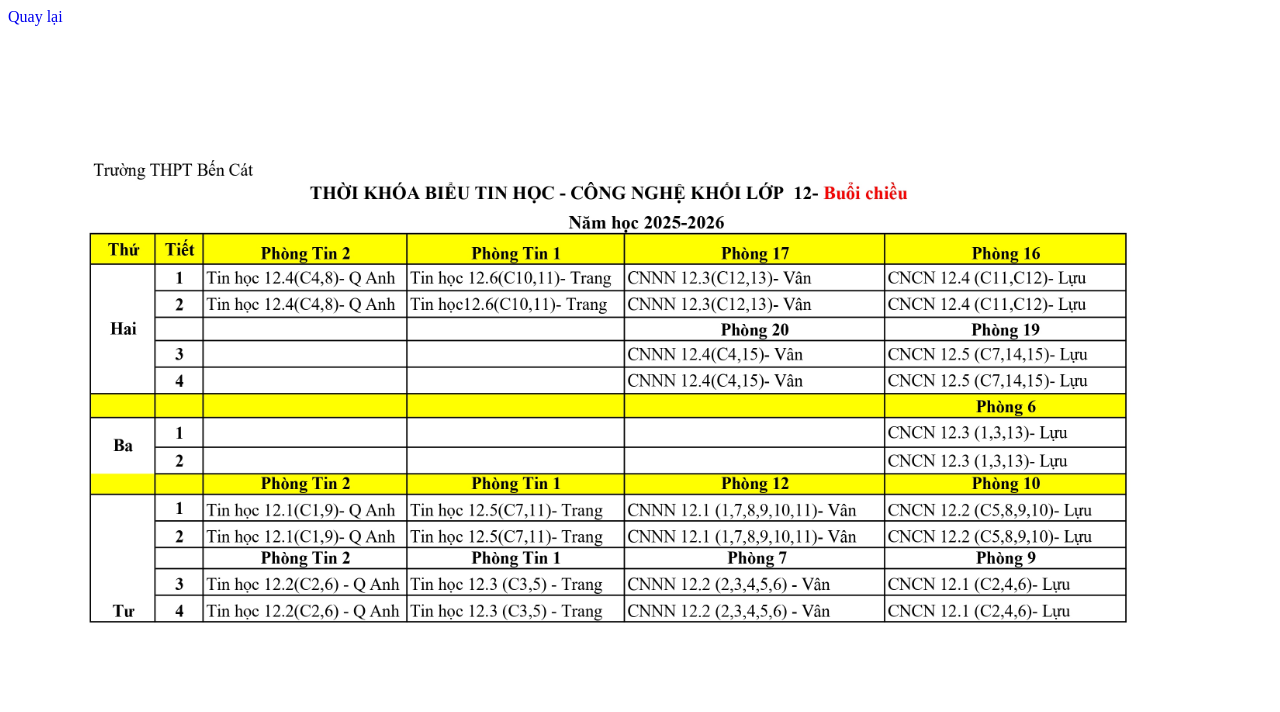
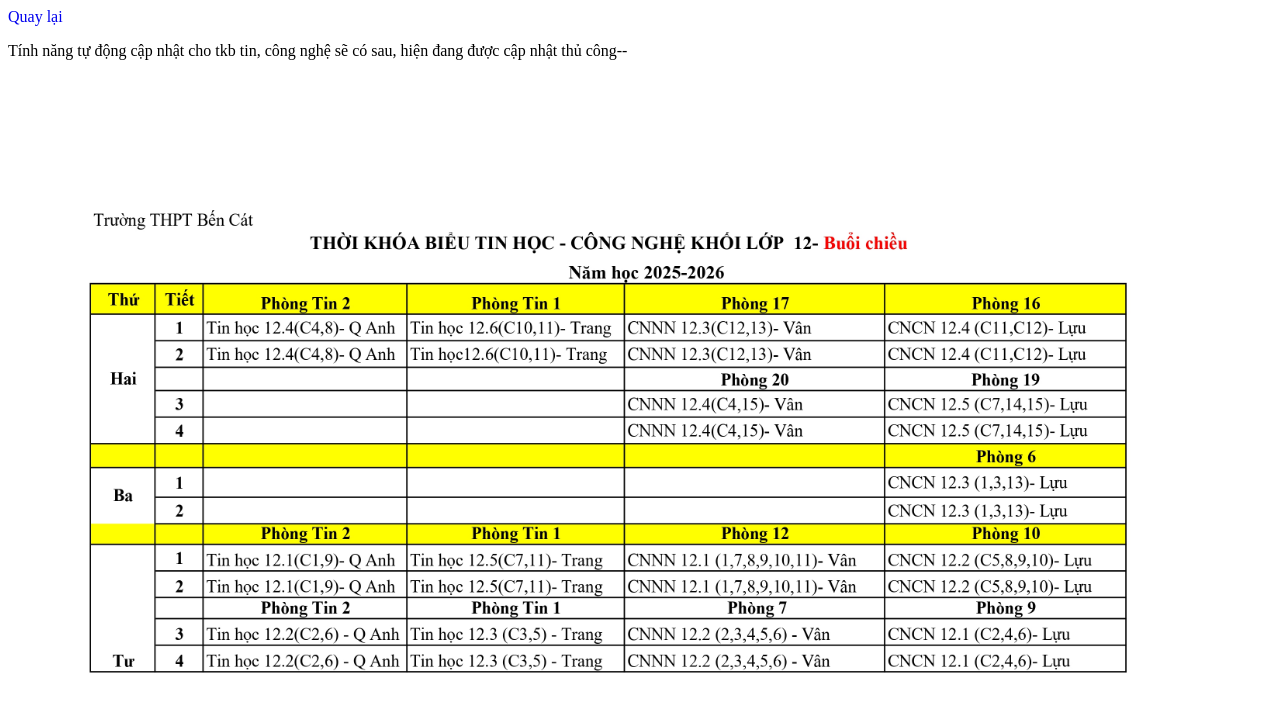
Before and after one commit to vmquan08/xemtkb, a plain HTML site: page tkb-tincn.html in a window 1280 px wide. Drawn offline with Linux system fonts and the light colour scheme.

Commit message:
minor change

```diff
--- a/tkb-tincn.html
+++ b/tkb-tincn.html
@@ -7,6 +7,7 @@
 </head>
 <body>
     <a href="index.html" style="text-decoration: none;">Quay lại</a>
+    <p>Tính năng tự động cập nhật cho tkb tin, công nghệ sẽ có sau, hiện đang được cập nhật thủ công--</p>
     <img src="tkb-tincn.jpg" alt="tkb Tin học, Công nghệ" style="width: 100vw;">
 </body>
 </html>
```
